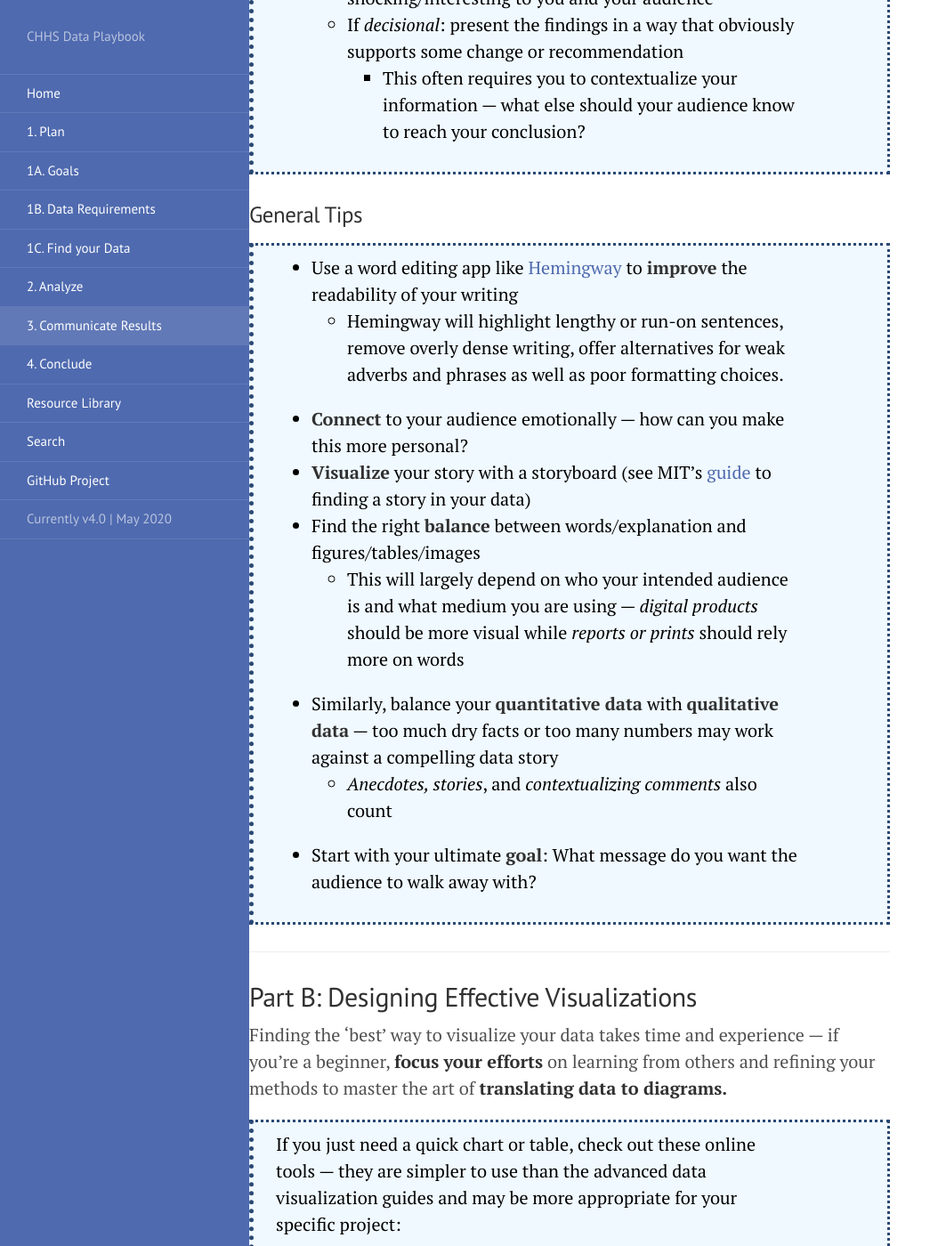
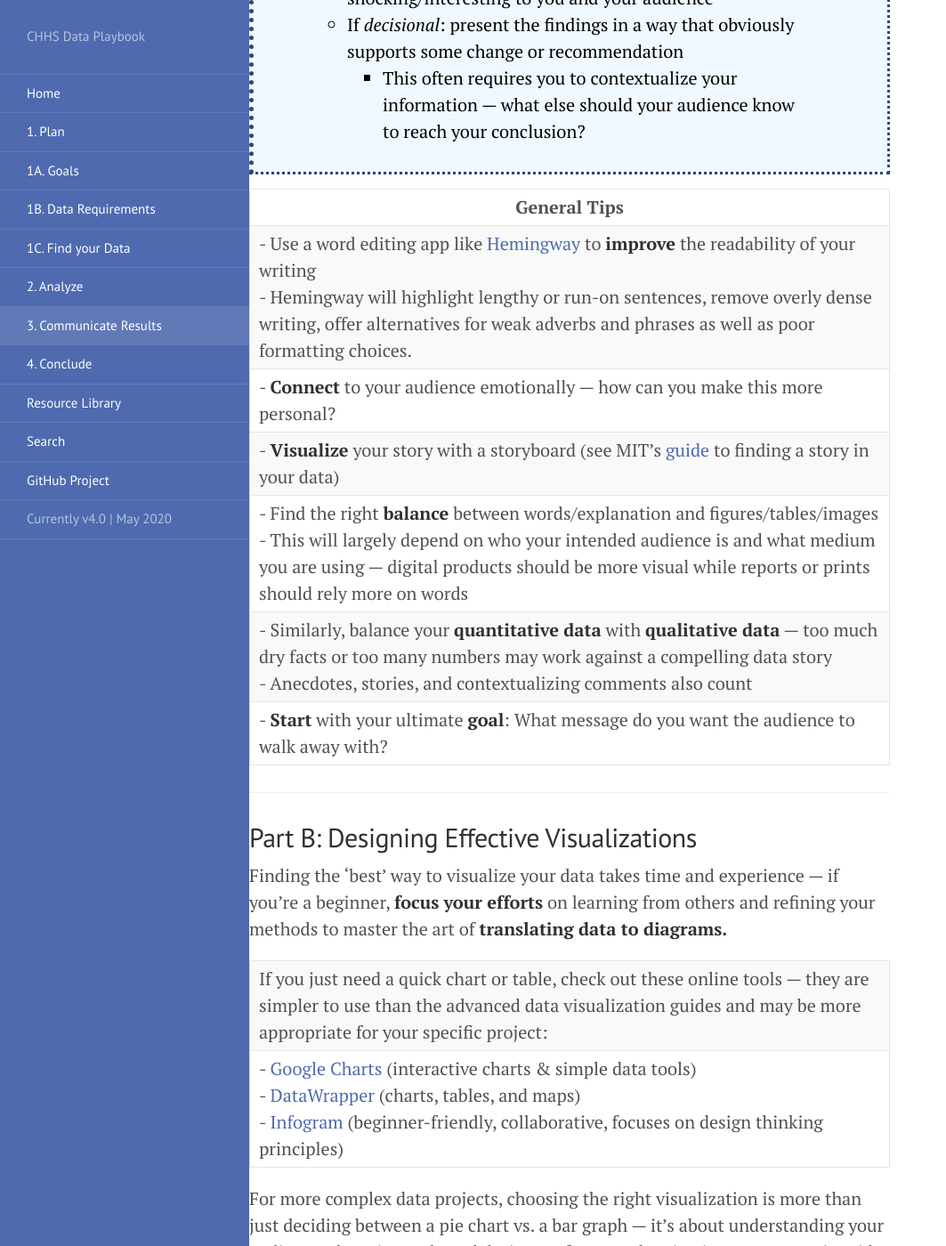
Before and after one commit to chhsdata/dataplaybook, a Jekyll site: the page built from 3_communicate.md, in a window 1280 px wide and 1400 px high, scrolled down 1665 px. Shown: the whole window at 89% size, without its empty margins (0-1063 px from the left). Built offline with Jekyll 4.4.1, drawn with Linux system fonts in a browser that asks for light colours.

```diff
--- a/3_communicate.md
+++ b/3_communicate.md
@@ -39,17 +39,14 @@ Your data story can and should change based on your intended audience. The conte
 >    * If *decisional*: present the findings in a way that obviously supports some change or recommendation
 >      * This often requires you to contextualize your information — what else should your audience know to reach your conclusion?
 
-### General Tips
-
->  * Use a word editing app like [Hemingway](http://www.hemingwayapp.com) to **improve** the readability of your writing
->    * Hemingway will highlight lengthy or run-on sentences, remove overly dense writing, offer alternatives for weak adverbs and phrases as well as poor formatting choices.
->  * **Connect** to your audience emotionally — how can you make this more personal?
->  * **Visualize** your story with a storyboard (see MIT’s [guide](https://datatherapy.org/activities/activity-finding-a-story-in-data/) to finding a story in your data)
->  * Find the right **balance** between words/explanation and figures/tables/images
->    * This will largely depend on who your intended audience is and what medium you are using — *digital products* should be more visual while *reports or prints* should rely more on words
->  * Similarly, balance your **quantitative data** with **qualitative data**  — too much dry facts or too many numbers may work against a compelling data story
->    * *Anecdotes, stories*, and *contextualizing comments* also count
->  * Start with your ultimate **goal**: What message do you want the audience to walk away with?
+| General Tips |
+|-------|
+|- Use a word editing app like [Hemingway](http://www.hemingwayapp.com) to **improve** the readability of your writing<br />- Hemingway will highlight lengthy or run-on sentences, remove overly dense writing, offer alternatives for weak adverbs and phrases as well as poor formatting choices. |
+|- **Connect** to your audience emotionally — how can you make this more personal? |
+|- **Visualize** your story with a storyboard (see MIT’s [guide](https://datatherapy.org/activities/activity-finding-a-story-in-data/) to finding a story in your data) |
+|- Find the right **balance** between words/explanation and figures/tables/images<br />- This will largely depend on who your intended audience is and what medium you are using — digital products should be more visual while reports or prints should rely more on words |
+|- Similarly, balance your **quantitative data** with **qualitative data**  — too much dry facts or too many numbers may work against a compelling data story<br />- Anecdotes, stories, and contextualizing comments also count |
+|- **Start** with your ultimate **goal**: What message do you want the audience to walk away with? |
 
 ___
 
@@ -57,10 +54,8 @@ ___
 
 Finding  the ‘best’ way to visualize your data takes time and experience — if you’re a beginner, **focus your efforts** on learning from others and refining your methods to master the art of **translating data to diagrams.**
 
->If you just need a quick chart or table, check out these online tools — they are simpler to use than the advanced data visualization guides and may be more appropriate for your specific project:
->  * [Google Charts](https://developers.google.com/chart/) (interactive charts & simple data tools)
->  * [DataWrapper](https://www.datawrapper.de) (charts, tables, and maps)
->  * [Infogram](https://infogram.com) (beginner-friendly, collaborative, focuses on design thinking principles)
+|If you just need a quick chart or table, check out these online tools — they are simpler to use than the advanced data visualization guides and may be more appropriate for your specific project: |
+| - [Google Charts](https://developers.google.com/chart/) (interactive charts & simple data tools)<br />  - [DataWrapper](https://www.datawrapper.de) (charts, tables, and maps)<br />  - [Infogram](https://infogram.com) (beginner-friendly, collaborative, focuses on design thinking principles) |
 
 For more complex data projects, choosing the right visualization is more than just deciding between a pie chart vs. a bar graph — it’s about understanding your audience’s learning style and design preferences, leaning in to your creative side, and asking for lots of feedback.
 
```
Also changed, not shown: 1_plan_b.md (+1 -1 lines).
